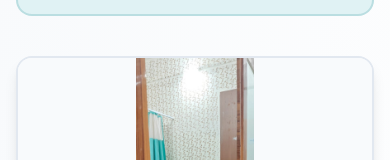
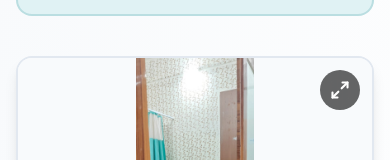
Before and after one commit to amrahulsaini/smsh, a Next.js app: page /gallery in a window 390 px wide. Shown: the part 463-623 px from the top of the page. Built offline with nearby package versions, Linux system fonts and the light colour scheme.

Commit message:
Make fullscreen button always visible on mobile devices

```diff
--- a/app/gallery/page.tsx
+++ b/app/gallery/page.tsx
@@ -92,10 +92,10 @@ export default function GalleryPage() {
                 />
                 <div className="absolute inset-0 bg-gradient-to-t from-black/70 via-black/20 to-transparent opacity-0 transition-opacity group-hover:opacity-100"></div>
 
-                {/* Fullscreen Button */}
+                {/* Fullscreen Button - Always visible on mobile */}
                 <button
                   onClick={() => openFullscreen(idx)}
-                  className="absolute right-3 top-3 flex h-10 w-10 items-center justify-center rounded-full bg-black/60 text-white backdrop-blur-sm opacity-0 transition-all hover:bg-black/80 group-hover:opacity-100"
+                  className="absolute right-3 top-3 flex h-10 w-10 items-center justify-center rounded-full bg-black/60 text-white backdrop-blur-sm transition-all hover:bg-black/80 sm:opacity-0 sm:group-hover:opacity-100"
                   aria-label="View fullscreen"
                 >
                   <Maximize2 className="h-5 w-5" strokeWidth={2.5} />
```
